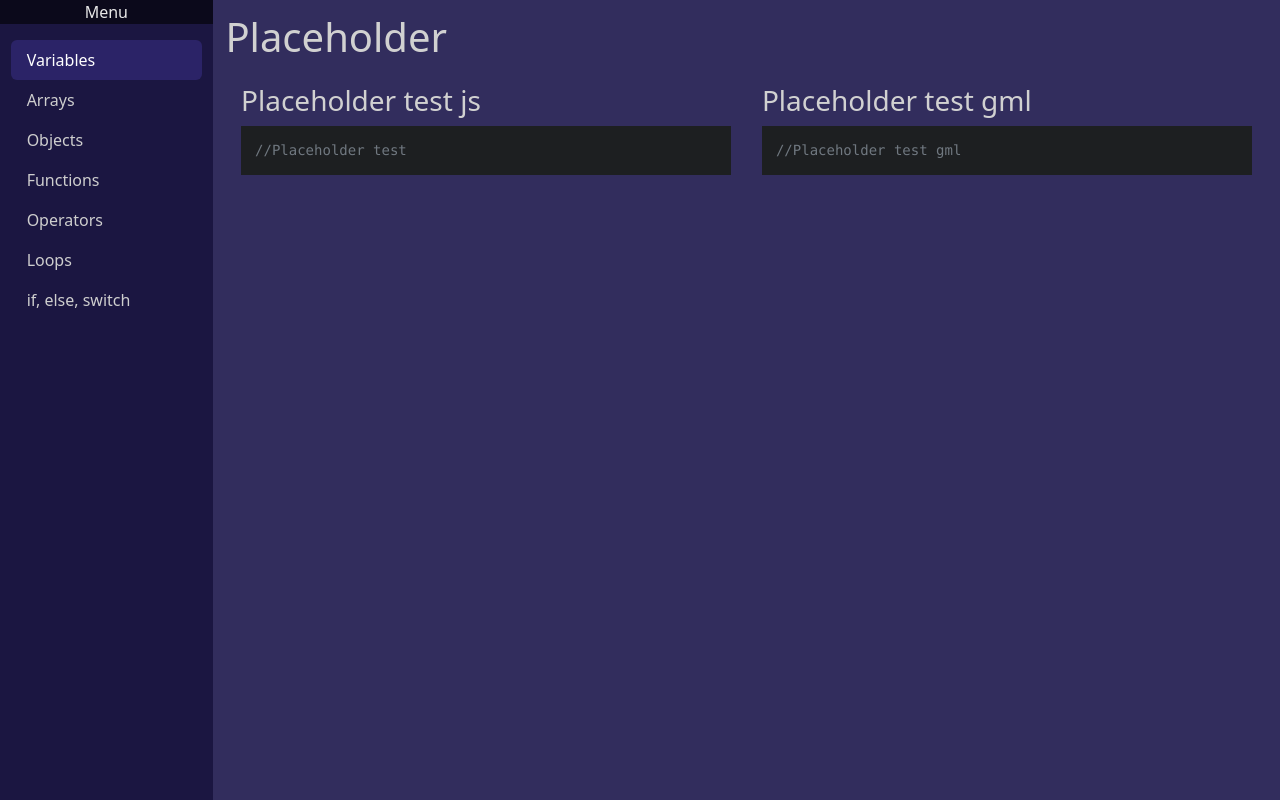
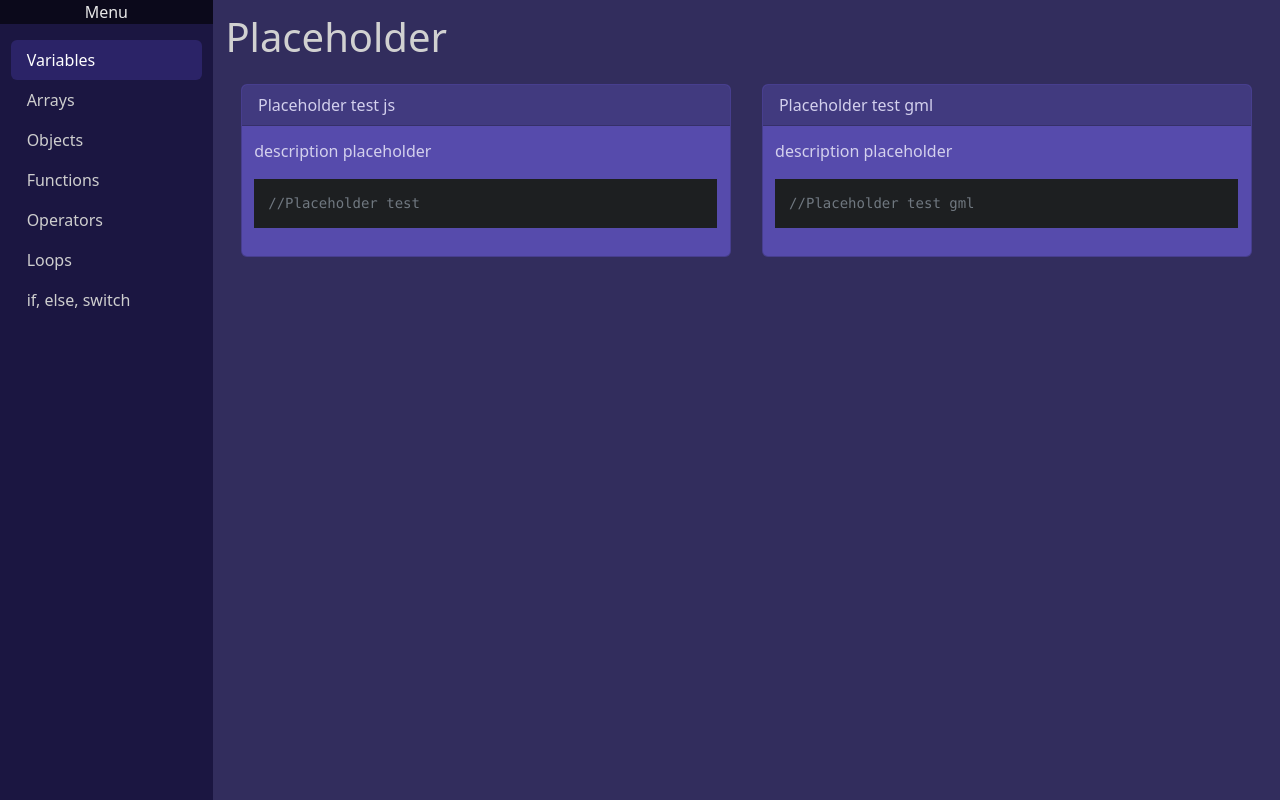
Before and after one commit to pasiastazebra/gml-cheatsheet, a React (Vite) app in the folder gml-cheatsheet/: page / in a window 1280 px wide. Built offline with nearby package versions, Linux system fonts and the light colour scheme.

Commit message:
site content styled

```diff
--- a/gml-cheatsheet/src/PageSide.tsx
+++ b/gml-cheatsheet/src/PageSide.tsx
@@ -1,5 +1,7 @@
 import { useEffect } from "react";
 import hljs from "highlight.js";
+import Card from "react-bootstrap/Card";
+
 import "highlight.js/styles/hybrid.css";
 import "./pageside.css";
 
@@ -15,10 +17,19 @@ function PageSide({ title, code }: Props) {
 
   return (
     <div className="page-side">
-      <h3>{title}</h3>
-      <pre>
-        <code>{code}</code>
-      </pre>
+      <Card className="page-side-card">
+        <Card.Header className="page-side-card-title">{title}</Card.Header>
+        <div className="page-side-card-wrapper">
+          <Card.Text className="page-side-card-description">
+            description placeholder
+          </Card.Text>
+          <Card.Text>
+            <pre>
+              <code>{code}</code>
+            </pre>
+          </Card.Text>
+        </div>
+      </Card>
     </div>
   );
 }
--- a/gml-cheatsheet/src/pageside.css
+++ b/gml-cheatsheet/src/pageside.css
@@ -1,3 +1,22 @@
 .page-side {
     padding: 3%;
 }
+
+.page-side-card {
+    background-color: #564bac !important;
+
+    color: #d3d0ed !important;
+}
+
+.page-side-card-wrapper {
+    padding: 2.5%;
+}
+
+.page-side-card-title {
+    background-color: #413a7f !important;
+}
+
+.page-side-card-description {
+    color: #d3d0ed;
+    font-weight: 400;
+}
```
